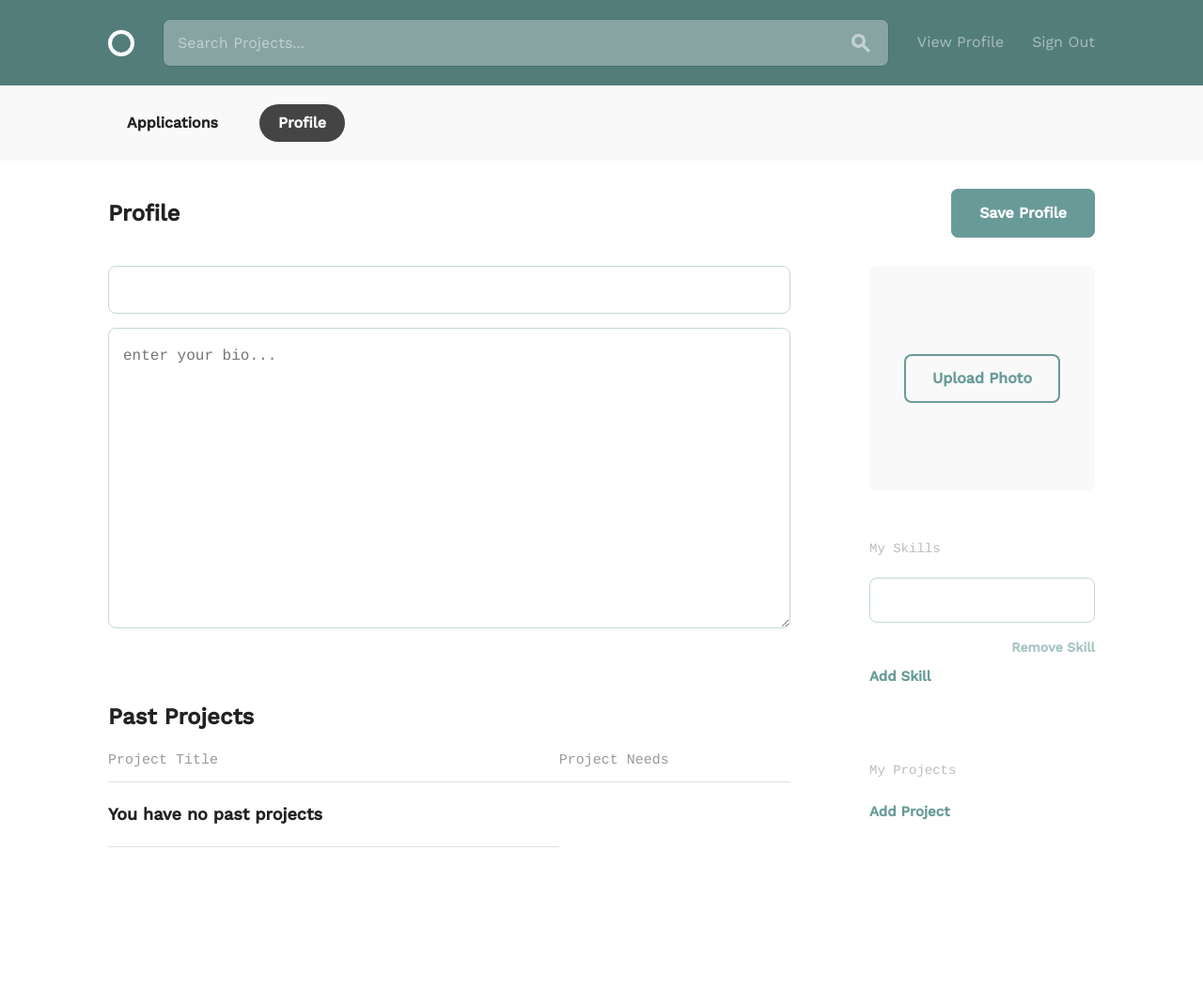
After one commit to mcintoshsg/social_team_builder, a Django app: page /accounts/edit/1/ in a window 1280 px wide. The commit adds this page. Shown: the whole page at 94% size. Run offline with Django 3.2, Linux system fonts and the light colour scheme; the visitor is signed in with stand-in values (Sample User, id 1); data comes from the database, SQL or seed files in the repository; data that the repository does not hold is empty; some libraries are stand-ins or nearby versions.

Commit message:
struggling with formset values

```diff
--- a/social_team_builder/accounts/forms.py
+++ b/social_team_builder/accounts/forms.py
@@ -1,31 +1,70 @@
 from django.contrib.auth import get_user_model
 from django.contrib.auth.forms import UserCreationForm
+from django.core.exceptions import ObjectDoesNotExist
 from django import forms
 
-from . models import User
+# from . models import User
+from projects.models import UserSkill, Skill
 
+import pdb
 
 class UserCreateForm(UserCreationForm):
     class Meta:
-        fields = ("display_name", "email", "password1", "password2")
+        fields = ('display_name', 'email', 'password1', 'password2')
         model = get_user_model()
-
-    def __init__(self, *args, **kwargs):
-        super().__init__(*args, **kwargs)
-        # self.fields["username"].label = "Display name"
-        self.fields["email"].label = "Email address"
 
 
 class EditProfileForm(forms.ModelForm):
     ''' form to allow changes to the User Profile '''
-    bio = forms.CharField(max_length=300,
-                          min_length=10,
-                          help_text='Use at least 10 characters.')
+    bio = forms.CharField(widget=forms.Textarea(
+                        attrs={'placeholder': 'enter your bio...'}))
 
     class Meta:
-        model = User
+        model = get_user_model()
         fields = (
             'display_name',
             'bio',
             'avatar',
         )
+
+
+class SkillForm(forms.ModelForm):
+    ''' form to add in skills on the user profile '''
+    skill = forms.CharField(max_length=100)
+
+    def __init__(self, *args, **kwargs):
+        super(SkillForm, self).__init__(*args, **kwargs)
+        self.user = kwargs.pop('user', None)
+        # self.queryset = UserSkill.objects.filter(user=self.user)
+        # pdb.set_trace()
+        # if self.instance.skill.skill_type:
+        #     self.fields['skill'].initial = self.instance.skill.skill_type
+
+    class Meta:
+        model = UserSkill
+        fields = ('skill',)
+
+    def clean_skill(self):
+        '''
+        before we validate the skill we need to check 2 things
+        1. if a new skill type has been added create a new record
+        2. check that we have not already saved this skill
+        '''
+        data = self.cleaned_data['skill']
+        skill, created = Skill.objects.get_or_create(skill_type=data)
+        try:
+            UserSkill.objects.filter(user=self.user,
+                                     skill__id=skill.id)
+        except ObjectDoesNotExist:
+            return skill
+        else:
+            msg = 'You have already lodged this skill'
+            self.add_error('skill', msg)
+        return
+
+
+SkillFormSet = forms.modelformset_factory(
+    UserSkill,
+    form=SkillForm,
+    extra=1,
+)
--- /dev/null
+++ b/social_team_builder/accounts/templates/accounts/edit_profile.html
@@ -0,0 +1,142 @@
+{% extends "layout.html" %}
+{% load bootstrap4 %}
+{% load static from staticfiles %}
+{% load i18n %}
+{% block title_tag %}Profile Edit| {{ block.super }}{% endblock %}
+
+{% block body_content %}
+
+{% if form.errors %}
+    {% for field in form %}
+        {% for error in field.errors %}
+            <div class="alert alert-danger">
+                <strong>{{ error|escape }}</strong>
+            </div>
+        {% endfor %}
+    {% endfor %}
+    {% for error in form.non_field_errors %}
+        <div class="alert alert-danger">
+            <strong>{{ error|escape }}</strong>
+        </div>
+    {% endfor %}
+{% endif %}
+
+  <div class="circle--actions--bar">
+    <nav class="bounds">
+      <ul class="circle--pill--list">
+        <li><a href="applications.html">Applications</a></li>
+        <li><a class="selected" href="profile.html">Profile</a></li>
+      </ul>
+    </nav>
+  </div>
+
+<form action="" method="post">
+  {% csrf_token %}
+
+  <div class="bounds circle--page">
+    <div class="circle--page--header circle--fluid">
+      <div class="circle--fluid--cell circle--fluid--primary">
+        <h2>Profile</h2>
+      </div>
+      <div class="circle--fluid--cell circle--fluid--secondary">
+        <!-- <a class="button button-primary icon-on-left" href="profile.html">Save Changes</a> -->
+        <input type='submit' class='button button-primary icon-on-left' value='Save Profile'>
+      </div>
+    </div>
+
+    <div class="grid-70">
+      <!-- <input type="text" value="Wendy McElroy" placeholder="Full Name" class="circle--input--h1"> -->
+      {{ form.display_name }}
+      <div class="circle--article--body">
+        {{ form.bio }}
+      </div>
+
+
+      <h2>Past Projects</h2>
+      <table class="u-full-width circle--table">
+        <thead>
+          <tr>
+            <th>Project Title</th>
+            <th class="circle--cell--right">Project Needs</th>
+          </tr>
+        </thead>
+        <tbody>
+            {% for project in worked_on_projects %}
+            <tr class="clickable-row" data-href="project.html">
+              <td>
+                <h3>{{ project.name }}</h3>
+              </td>
+            {% empty %}
+              <td>
+                <h3>You have no past projects</h3>
+              </td>
+              {% for position in positions %}
+                <td class="circle--cell--right">
+                  <span class="secondary-label">{{ position.skill }}</span>
+                </td>
+              {% endfor %}
+            </tr>
+            {% endfor %}
+        </tbody>
+      </table>
+    </div>
+
+    <div class="grid-25 grid-push-5">
+
+      <div class="circle--secondary--module">
+        <div class="circle--primary--avatar">
+          <a class="button">
+            Upload Photo
+            <input type="file">
+          </a>
+        </div>
+      </div>
+
+      <div class="circle--secondary--module">
+        <h4>My Skills</h4>
+        <!-- <ul class="unloaded">
+          {% for skill in user_skills %}
+          <li><a>{{ skill.skill }}</a></li>
+          {% empty %}
+            <li> You have not lodged any skills </li>
+          {% endfor %}
+      </ul>     -->
+        {{ skill_form.management_form }}
+        {{ skill_form.form.errors}}
+        {% for form in skill_form %}
+          <ul id='skills' class="circle--clone--list">
+            <li>
+              <!-- reverse lookup to get the skill_type -->
+              {{ form.skill }}
+              <!-- <a class="circle--clone--add">Add Skill</a>
+              <a class="circle--clone--remove">Remove</a> -->
+            </li>
+          </ul>
+        {% endfor %}
+      </div>
+
+      <div class="circle--secondary--module">
+        <h4>My Projects</h4>
+        <ul class="circle--clone--list">
+          {% for projects in owned_projects %}
+              <li><a>{{ project.name }}</a></li>
+            <a class="circle--clone--add" href="{% url 'projects:new' %}">Add Project</a>
+          {% empty %}
+            <a class="circle--clone--add" href="{% url 'projects:new' %}">Add Project</a>
+            </li>
+          {% endfor %}
+        </ul>
+      </div>
+    </div>
+</div>
+
+<script>
+    $('#skills li').formset({
+        addText: 'Add Skill',
+        deleteText: 'Remove Skill',
+        addCssClass: 'circle--clone--add',
+        deleteCssClass: 'circle--clone--remove'
+    });
+  </script>
+
+{% endblock %}
--- a/social_team_builder/accounts/urls.py
+++ b/social_team_builder/accounts/urls.py
@@ -3,8 +3,10 @@ from django.conf.urls import url
 from . import views
 
 urlpatterns = [
-    url(r"signout/$", views.SignOutView.as_view(), name="signout"),
-    url(r"signup/$", views.SignUpView.as_view(), name="signup"),
-    url(r"profile/(?P<pk>\d+)/$", views.ProfileView.as_view(),
+    url(r'signout/$', views.SignOutView.as_view(), name='signout'),
+    url(r'signup/$', views.SignUpView.as_view(), name='signup'),
+    url(r'profile/(?P<pk>\d+)/$', views.ProfileView.as_view(),
         name='profile'),
+    url(r'edit/(?P<pk>\d+)/$', views.EditProfileView.as_view(),
+        name='edit'),
 ]
--- a/social_team_builder/accounts/views.py
+++ b/social_team_builder/accounts/views.py
@@ -1,13 +1,18 @@
 from django.contrib.auth import logout
+from django.contrib import messages
 from django.core.exceptions import ObjectDoesNotExist
 from django.core.urlresolvers import reverse_lazy
 from django.contrib.auth.mixins import LoginRequiredMixin
-from django.views.generic import (RedirectView, CreateView, DetailView)
+from django.views.generic import (RedirectView, CreateView, UpdateView,
+                                  DetailView)
+from django.urls import reverse
 
-from . forms import UserCreateForm
+from . import forms
 from . models import User
 from projects import models
 
+
+import pdb
 
 class SignOutView(RedirectView):
     url = reverse_lazy("home")
@@ -18,7 +23,7 @@ class SignOutView(RedirectView):
 
 
 class SignUpView(CreateView):
-    form_class = UserCreateForm
+    form_class = forms.UserCreateForm
     success_url = reverse_lazy("login")
     template_name = "accounts/signup.html"
 
@@ -71,3 +76,92 @@ class ProfileView(LoginRequiredMixin, DetailView):
         context['worked_on_projects'] = worked_on_projects
         context['user_skills'] = user_skills
         return context
+
+
+class EditProfileView(LoginRequiredMixin, UpdateView):
+    '''
+     Edit the current user profile
+    '''
+    model = User
+    template_name = 'accounts/edit_profile.html'
+    form_class = forms.EditProfileForm
+
+    def get_context_data(self, **kwargs):
+        '''
+         for each user profile has the following attributes
+        1. Who they are: display name, bio, avatar / photo  completed projects
+        2. Skills:  What skills do they have
+        3. Projects: What project they are owners of and what are the
+        projects they have  worked on i.e. completed.
+        '''
+        # pdb.set_trace()
+        # get any data already associated with the context
+        context = super(EditProfileView, self).get_context_data(**kwargs)
+        # pass in the skillformset so as to allow users to add new skills
+        if self.request.POST:
+            context['skill_form'] = forms.SkillFormSet(
+                                        data=self.request.POST,
+                                        form_kwargs={'user': self.request.user}
+                                        )
+        else:
+            user_skills = models.UserSkill.objects.filter(
+                                            user=self.request.user)
+            context['skill_form'] = forms.SkillFormSet(queryset=user_skills)
+
+        # get the users projects to pass into the context - where they were
+        # the owner and where they have worked on a project that has completed
+        owned_projects = models.Project.objects.filter(owner=self.request.user)
+        worked_on_projects = models.Project.objects.filter(
+                                        completed=True,
+                                        position__filled_by=self.request.user
+                                        )
+        # get all worked on projects(user has fileld a position),
+        # prefecth all the positions
+        try:
+            positions = worked_on_projects.get().position_set.filter(
+                                                filled_by=self.request.user
+                                                )
+        except ObjectDoesNotExist:
+            context['positions'] = None
+        else:
+            context['positions'] = positions
+
+        # get the users skills
+        user_skills = models.UserSkill.objects.filter(user=self.request.user)
+        context['user'] = self.request.user
+        context['owned_projects'] = owned_projects
+        context['worked_on_projects'] = worked_on_projects
+        context['user_skills'] = user_skills
+        return context
+
+    def form_valid(self, form):
+        '''
+        check the forms are valid
+        for the skills, check if the skill already exists, if then add it as
+        as well as to the user skill set
+        '''
+        context = self.get_context_data()
+        skill_forms = context['skill_form']
+        pdb.set_trace()
+        if form.is_valid():
+            form.save()
+            if skill_forms.is_valid():
+                for skill_form in skill_forms:
+                    # make changes before committing ot the database
+                    skill_form = skill_form.save(commit=False)
+                    skill_form.user = self.request.user
+                    skill_form.save()
+                # And notify our users that it worked
+                messages.success(
+                            self.request,
+                            '{}, your profile was successfully updated'.format(
+                             self.request.user.display_name
+                            ))
+            # else:
+            #     # add in a more robust set of fail conditions
+            #     print(skill_forms.errors)
+            return super(EditProfileView, self).form_valid(form)
+
+    def get_success_url(self):
+        return reverse('accounts:profile',
+                       kwargs={'pk': self.request.user.id})
--- a/social_team_builder/projects/forms.py
+++ b/social_team_builder/projects/forms.py
@@ -2,7 +2,6 @@ from django import forms
 
 from . import models
 
-import pdb
 
 class ProjectForm(forms.ModelForm):
     name = forms.CharField(widget=forms.TextInput(
@@ -75,6 +74,5 @@ PositionFormSet = forms.modelformset_factory(
     models.Position,
     form=PositionForm,
     extra=1,
-    max_num=3,
     formset=BasePositionFormSet
 )
--- a/social_team_builder/projects/templates/projects/new_project.html
+++ b/social_team_builder/projects/templates/projects/new_project.html
@@ -7,7 +7,7 @@
 
 {% block body_content %}
 
-<form id="myForm" action="" method="post">
+<form action="" method="post">
   {% csrf_token %}
 
     <div class="circle--actions--bar">
--- a/social_team_builder/projects/urls.py
+++ b/social_team_builder/projects/urls.py
@@ -6,8 +6,9 @@ urlpatterns = [
     url(r'new/$', views.NewProjectView.as_view(), name='new'),
     url(r'detail/(?P<pk>\d+)$', views.ProjectDetailView.as_view(),
         name='detail'),
-    url(r'delete/$', views.DeleteProjectView.as_view(), name='delete'),
-    url(r'edit/$', views.EditProjectView.as_view(), name='edit'),
+    url(r'delete/(?P<pk>\d+)$', views.DeleteProjectView.as_view(),
+        name='delete'),
+    url(r'edit/(?P<pk>\d+)$', views.EditProjectView.as_view(), name='edit'),
     url(r'apply/(?P<pk>\d+)$', views.ApplyView.as_view(), name='apply'),
     url(r"applications/", views.ApplicationsView.as_view(),
         name='applications'),
--- a/social_team_builder/templates/index.html
+++ b/social_team_builder/templates/index.html
@@ -44,7 +44,7 @@
               </td>
               <td class="circle--cell--right">
                 {% for position in project.position_set.all %}
-                  <span class="secondary-label">{{ position.skill }} | </span>
+                  <span class="secondary-label">{{ position.skill }} |  </span>
                 {% endfor %}
                 </td>
             </tr>
```
Also changed, not shown: social_team_builder/accounts/templates/accounts/profile.html (+7 -6 lines), social_team_builder/accounts/templates/accounts/profile_detail.html (deleted, +0 -19 lines), social_team_builder/projects/models.py (+7 -3 lines), social_team_builder/projects/templates/projects/all_projects.html (+4 -4 lines), social_team_builder/projects/templates/projects/applications.html (+26 -14 lines), social_team_builder/projects/views.py (+19 -17 lines), social_team_builder/projects/migrations/0020_auto_20180721_1008.py (added), social_team_builder/projects/migrations/0021_auto_20180722_0538.py (added), social_team_builder/projects/migrations/0022_auto_20180723_0152.py (added), social_team_builder/projects/migrations/0023_auto_20180723_0158.py (added).
